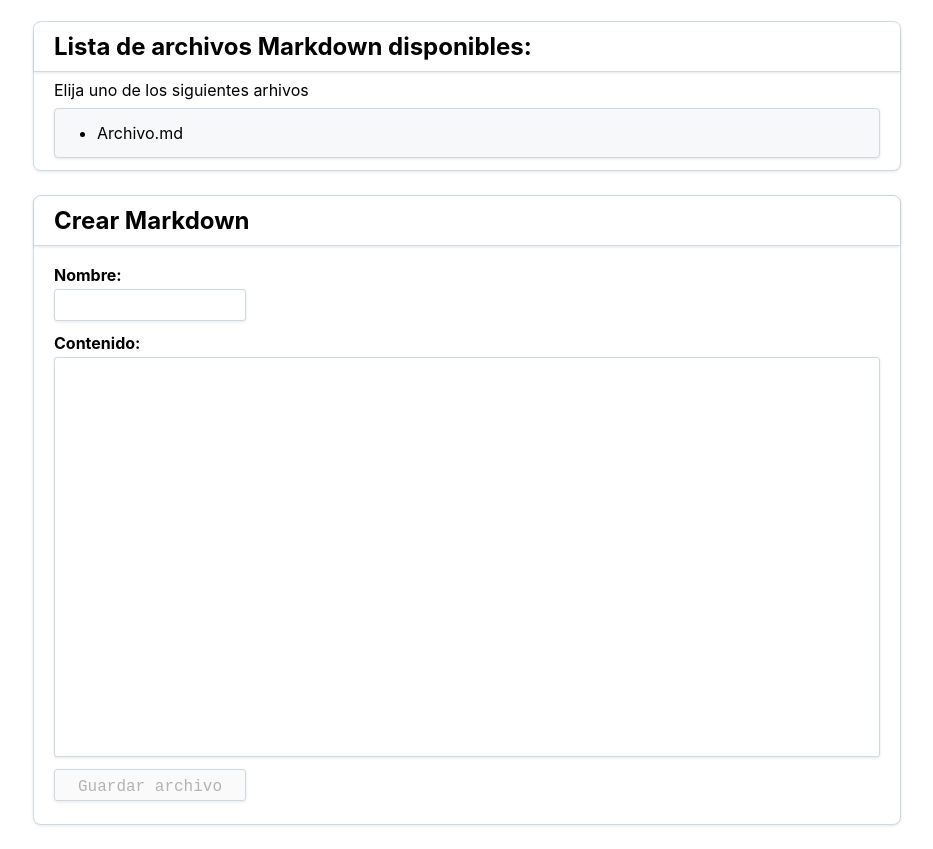
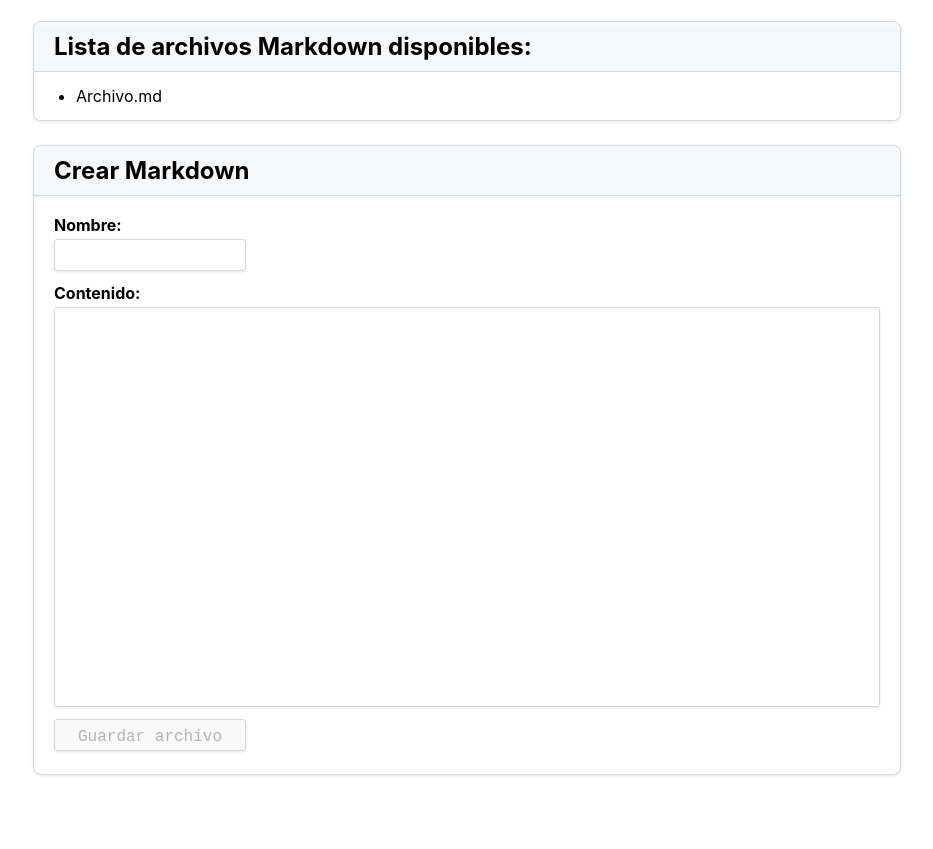
Before and after one commit to JoaquinQFox/lab04-pweb2, a website: page pub/index.html in a window 1280 px wide. Shown: the part 89-938 px from the top of the page, without its empty margins (173-1106 px from the left). After the commit the page ends 888 px from the top, so only its background shows below. Drawn offline with Linux system fonts and the light colour scheme; no server answers.

Commit message:
index.html, style.css: Cambie fondo de subitutitulos y titulos

```diff
--- a/pub/index.html
+++ b/pub/index.html
@@ -18,7 +18,6 @@
         <div id="listaTitulo">
             <h2>Lista de archivos Markdown disponibles:</h2>
         </div>
-        <p>Elija uno de los siguientes arhivos</p>
         <div id="listaDiv">
             <ul>
                 <li><a onclick="cargarArchivo()">Archivo.md</a></li>
--- a/pub/style.css
+++ b/pub/style.css
@@ -25,7 +25,7 @@ header h1 {
     border: 1px solid #d1d9e0;
     border-radius: 8px;
     text-align: center;
-    background-color: white;
+    background-color: #F6F8FA;
     box-shadow: 0 1px 3px rgba(0, 0, 0, 0.1);
     font-size: 30px;
 }
@@ -34,8 +34,9 @@ header h1 {
     margin: 24px 16px;
     border: 1px solid #D1D9E0;
     border-radius: 8px;
-    background-color: #fff;
+    background-color: #F6F8FA;
     box-shadow: 0 1px 3px rgba(0, 0, 0, 0.1);
+    overflow: hidden;
 }
 
 #listaTitulo {
@@ -70,12 +71,8 @@ header h1 {
 }
 
 #listaDiv {
-    margin: 8px 20px 12px;
     padding: 4px 10px;
-    border: 1px solid #d1d9e0;
-    border-radius: 4px;
-    background-color: #F6F8FA;
-    box-shadow: 0 1px 3px rgba(0, 0, 0, 0.1);
+    background-color: #fff;
 }
 
 #sectionMostrarMd {
@@ -84,6 +81,7 @@ header h1 {
     box-shadow: 0 1px 3px rgba(0, 0, 0, 0.1);
     border-radius: 8px;
     background-color: #fff;
+    overflow: hidden;
     display: none;
 }
 
@@ -93,6 +91,7 @@ header h1 {
     padding: 10px 20px;
     box-shadow: 0 1px 3px rgba(0, 0, 0, 0.1);
     font-size: 14px;
+    background-color: #F6F8FA;
 }
 
 #divTextoArchivo {
@@ -189,12 +188,14 @@ header h1 {
     border-radius: 8px;
     box-shadow: 0 1px 3px rgba(0, 0, 0, 0.1);
     background-color: #fff;
+    overflow: hidden;
 }
 
 #tituloCrearMd {
     width: 100%;
     border-bottom: 1px solid #D1D9E0;
     box-shadow: 0 1px 3px rgba(0, 0, 0, 0.1);
+    background-color: #F6F8FA;
 }
 
 #tituloCrearMd h2 {
```
